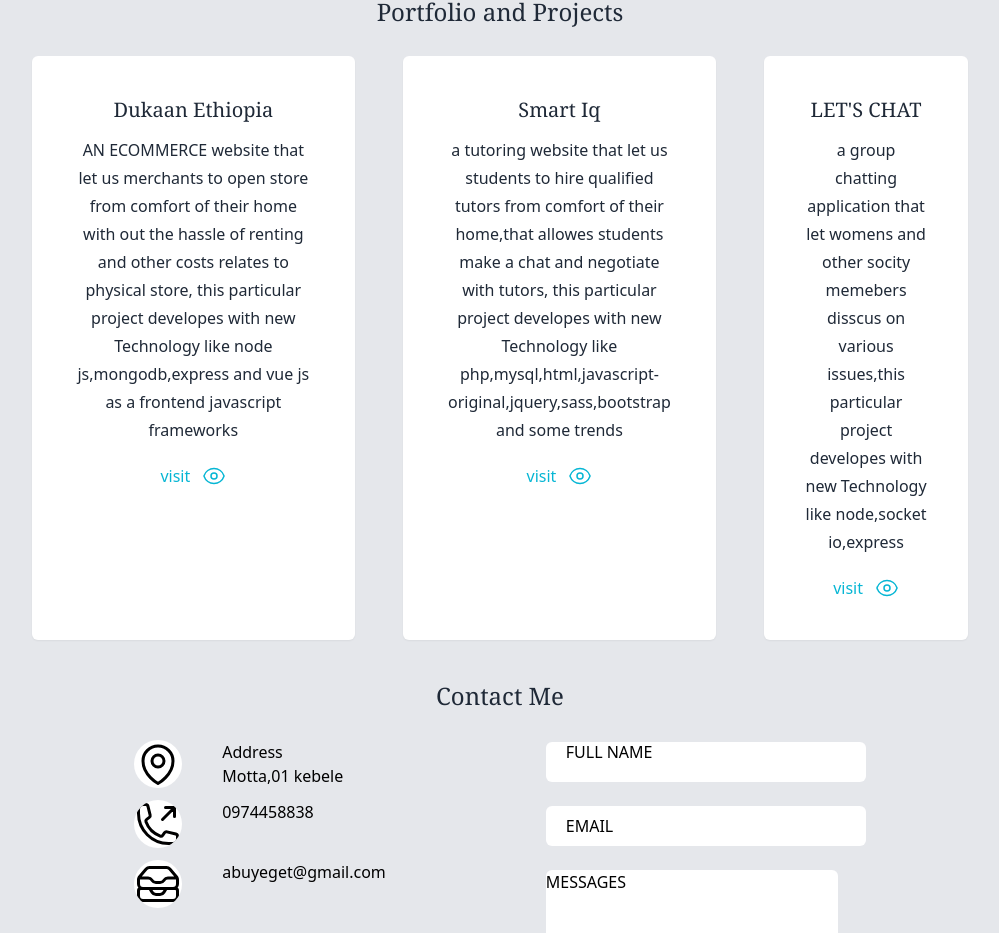
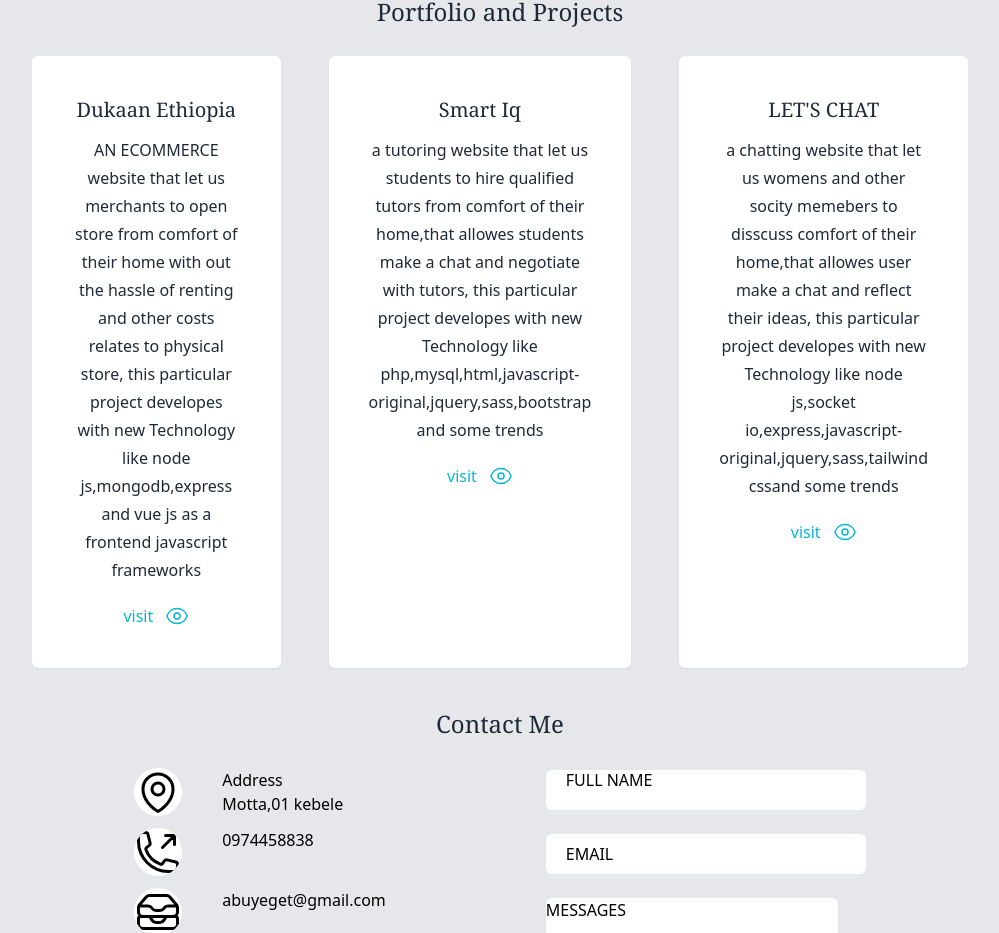
Before and after one commit to bamlakugetachew1/profilefrontend, a Vue app: page / in a window 1280 px wide. Shown: the part 1494-2427 px from the top of the page, without its empty margins (140-1139 px from the left). Built offline with nearby package versions, Linux system fonts and the light colour scheme.

Commit message:
Update App.vue

```diff
--- a/src/App.vue
+++ b/src/App.vue
@@ -453,9 +453,12 @@ export default {
             <p
               class="pb-5 font-sans leading-7 text-gray-800 text-md mx-10 text-center"
             >
-              a group chatting application that let womens and other socity memebers disscus
-              on various issues,this particular project developes with new Technology like
-              node,socket io,express
+                a chatting website that let us womens and other socity memebers to
+              disscuss comfort of their home,that allowes user make a chat and
+              reflect their ideas, this particular project developes with new
+              Technology like
+              node js,socket io,express,javascript-original,jquery,sass,tailwind cssand some
+              trends
             </p>
             <a
               href="https://letschatwithfreedom.netlify.app/"
```
